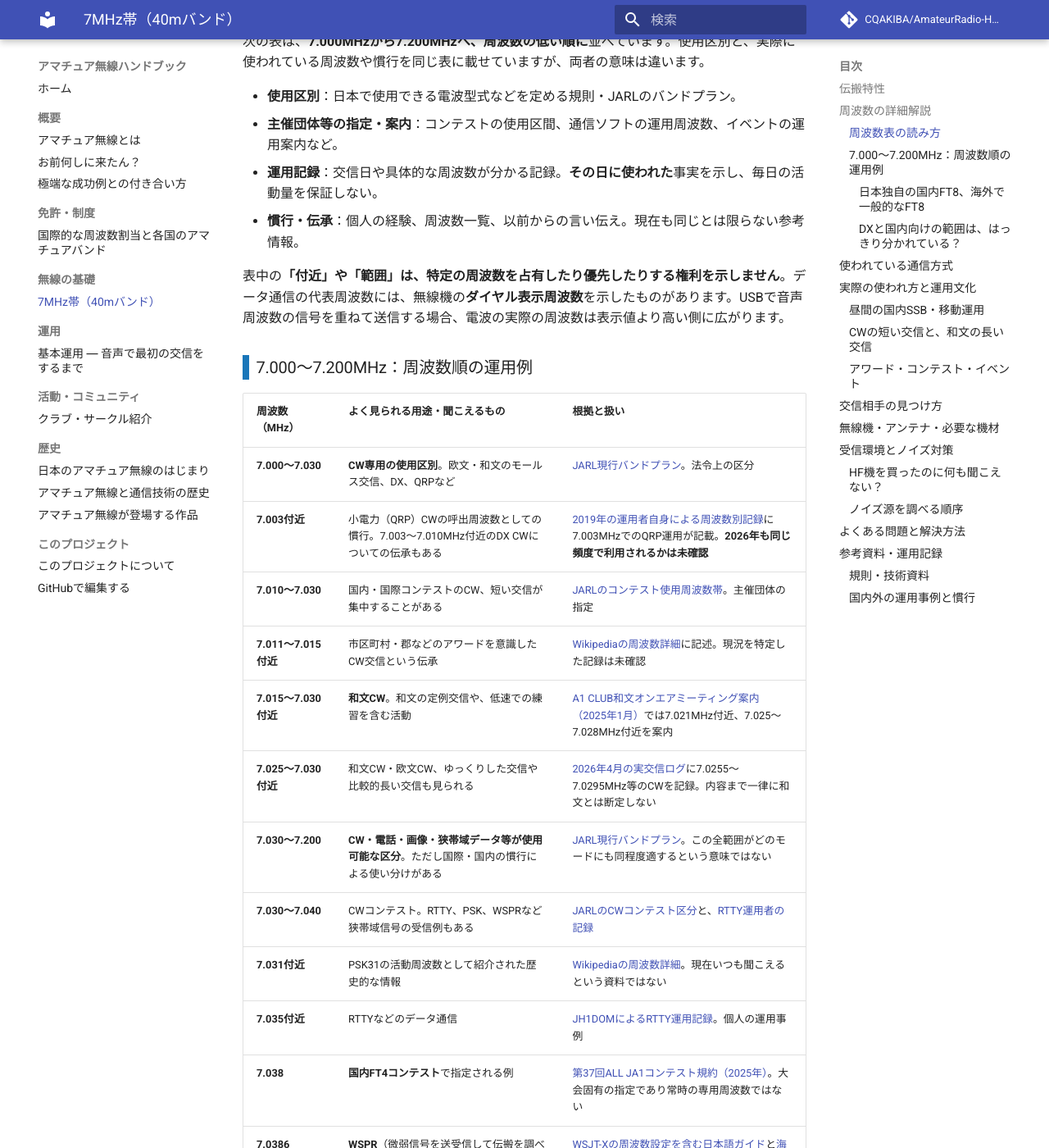
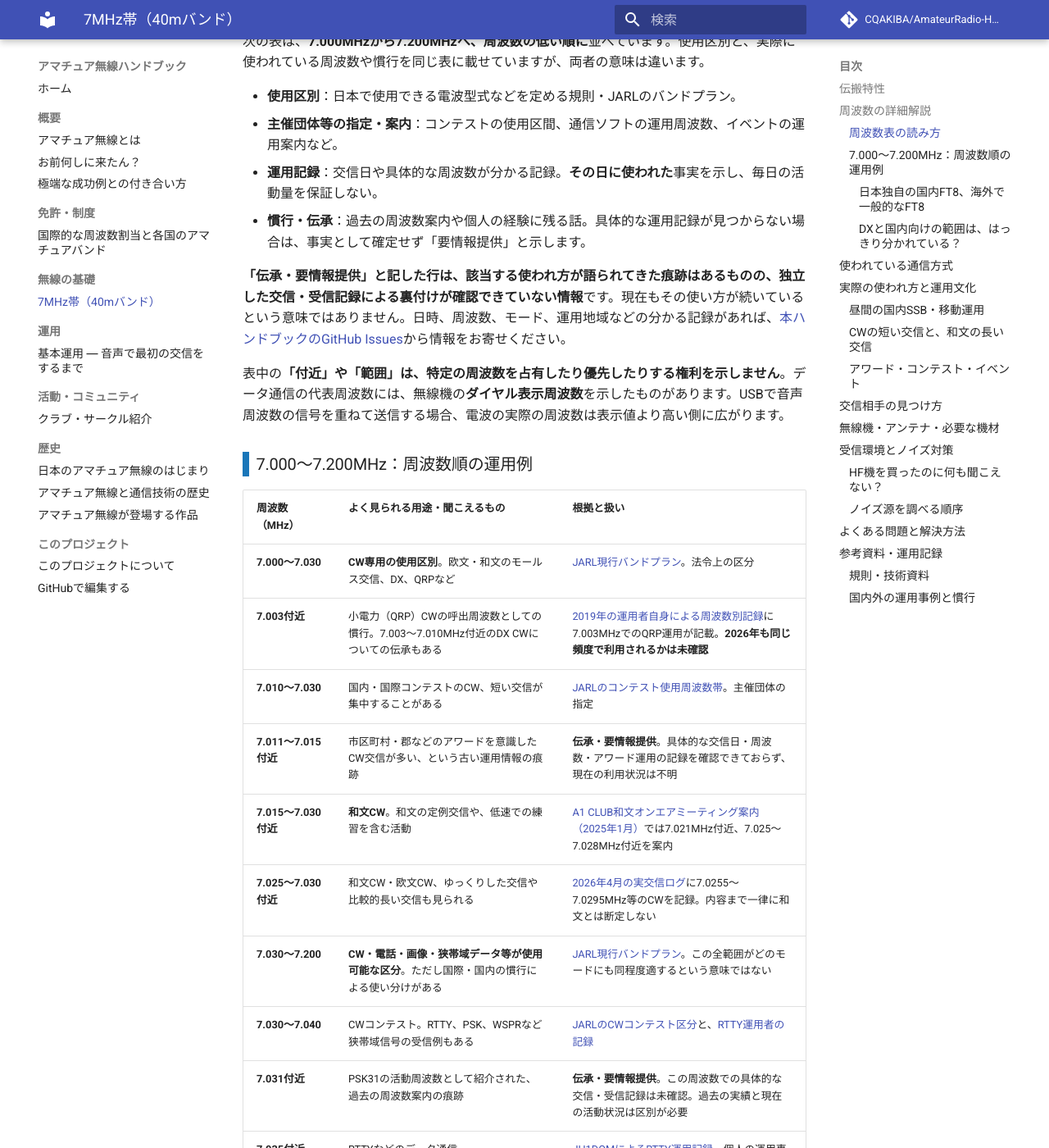
Before and after one commit to CQAKIBA/AmateurRadio-Handbook, an MkDocs documentation site: the page built from docs/02_無線の基礎/7MHz帯.md, in a window 1280 px wide and 1400 px high, scrolled down 1646 px. Shown: the whole window at 82% size. Built offline with MkDocs 1.6.1 and Material for MkDocs 9.7.7, drawn with Linux system fonts in a browser that asks for light colours; comment, search, counter and statistics services are not loaded; some of the changed text lies outside the part shown.

Commit message:
docs: flag Wikipedia-only 7MHz usage hints as unverified and drop article internal links

```diff
--- a/docs/02_無線の基礎/7MHz帯.md
+++ b/docs/02_無線の基礎/7MHz帯.md
@@ -40,7 +40,9 @@
 - **使用区別**：日本で使用できる電波型式などを定める規則・JARLのバンドプラン。
 - **主催団体等の指定・案内**：コンテストの使用区間、通信ソフトの運用周波数、イベントの運用案内など。
 - **運用記録**：交信日や具体的な周波数が分かる記録。**その日に使われた**事実を示し、毎日の活動量を保証しない。
-- **慣行・伝承**：個人の経験、周波数一覧、以前からの言い伝え。現在も同じとは限らない参考情報。
+- **慣行・伝承**：過去の周波数案内や個人の経験に残る話。具体的な運用記録が見つからない場合は、事実として確定せず「要情報提供」と示します。
+
+**「伝承・要情報提供」と記した行は、該当する使われ方が語られてきた痕跡はあるものの、独立した交信・受信記録による裏付けが確認できていない情報**です。現在もその使い方が続いているという意味ではありません。日時、周波数、モード、運用地域などの分かる記録があれば、[本ハンドブックのGitHub Issues](https://github.com/CQAKIBA/AmateurRadio-Handbook/issues)から情報をお寄せください。
 
 表中の**「付近」や「範囲」は、特定の周波数を占有したり優先したりする権利を示しません**。データ通信の代表周波数には、無線機の**ダイヤル表示周波数**を示したものがあります。USBで音声周波数の信号を重ねて送信する場合、電波の実際の周波数は表示値より高い側に広がります。
 
@@ -51,12 +53,12 @@
 | **7.000～7.030** | **CW専用の使用区別**。欧文・和文のモールス交信、DX、QRPなど | [JARL現行バンドプラン](https://www.jarl.org/Japanese/A_Shiryo/A-3_Band_Plan/A-3-0.htm)。法令上の区分 |
 | **7.003付近** | 小電力（QRP）CWの呼出周波数としての慣行。7.003～7.010MHz付近のDX CWについての伝承もある | [2019年の運用者自身による周波数別記録](https://jh0ill.muragon.com/entry/488.html)に7.003MHzでのQRP運用が記載。**2026年も同じ頻度で利用されるかは未確認** |
 | **7.010～7.030** | 国内・国際コンテストのCW、短い交信が集中することがある | [JARLのコンテスト使用周波数帯](https://www.jarl.org/Japanese/1_Tanoshimo/1-1_Contest/frequency.html)。主催団体の指定 |
-| **7.011～7.015付近** | 市区町村・郡などのアワードを意識したCW交信という伝承 | [Wikipediaの周波数詳細](https://ja.wikipedia.org/wiki/アマチュア無線の周波数詳細)に記述。現況を特定した記録は未確認 |
+| **7.011～7.015付近** | 市区町村・郡などのアワードを意識したCW交信が多い、という古い運用情報の痕跡 | **伝承・要情報提供**。具体的な交信日・周波数・アワード運用の記録を確認できておらず、現在の利用状況は不明 |
 | **7.015～7.030付近** | **和文CW**。和文の定例交信や、低速での練習を含む活動 | [A1 CLUB和文オンエアミーティング案内（2025年1月）](https://jf0rrh.com/entry/2025/01/02/165744)では7.021MHz付近、7.025～7.028MHz付近を案内 |
 | **7.025～7.030付近** | 和文CW・欧文CW、ゆっくりした交信や比較的長い交信も見られる | [2026年4月の実交信ログ](https://www.ne.jp/asahi/radio/7l2vpl/mode_contents/Giving_Back_Program_index.htm)に7.0255～7.0295MHz等のCWを記録。内容まで一律に和文とは断定しない |
 | **7.030～7.200** | **CW・電話・画像・狭帯域データ等が使用可能な区分**。ただし国際・国内の慣行による使い分けがある | [JARL現行バンドプラン](https://www.jarl.org/Japanese/A_Shiryo/A-3_Band_Plan/A-3-0.htm)。この全範囲がどのモードにも同程度適するという意味ではない |
 | **7.030～7.040** | CWコンテスト。RTTY、PSK、WSPRなど狭帯域信号の受信例もある | [JARLのCWコンテスト区分](https://www.jarl.org/Japanese/1_Tanoshimo/1-1_Contest/frequency.html)と、[RTTY運用者の記録](https://www.jh1dom.com/zakkan/zakkan_band_style_7.html) |
-| **7.031付近** | PSK31の活動周波数として紹介された歴史的な情報 | [Wikipediaの周波数詳細](https://ja.wikipedia.org/wiki/アマチュア無線の周波数詳細)。現在いつも聞こえるという資料ではない |
+| **7.031付近** | PSK31の活動周波数として紹介された、過去の周波数案内の痕跡 | **伝承・要情報提供**。この周波数での具体的な交信・受信記録は未確認。過去の実績と現在の活動状況は区別が必要 |
 | **7.035付近** | RTTYなどのデータ通信 | [JH1DOMによるRTTY運用記録](https://www.jh1dom.com/zakkan/zakkan_band_style_7.html)。個人の運用事例 |
 | **7.038** | **国内FT4コンテスト**で指定される例 | [第37回ALL JA1コンテスト規約（2025年）](https://ja1zlo.u-tokyo.org/allja1/37rule/)。大会固有の指定であり常時の専用周波数ではない |
 | **7.0386** | **WSPR**（微弱信号を送受信して伝搬を調べる） | [WSJT-Xの周波数設定を含む日本語ガイド](https://wsjt.sourceforge.io/wsjtx-doc/wsjtx-main-2.2.2_jp.pdf)と[海外の運用周波数一覧](https://www.k7uv.com/digitalfreq.html) |
@@ -67,10 +69,10 @@
 | **7.074** | **国際的なFT8**。海外の局が活動するほか、国内同士の交信も行われる | [WSJT-X日本語ユーザーガイド](https://wsjt.sourceforge.io/wsjtx-doc/wsjtx-main-2.2.2_jp.pdf)、[国内運用者の説明](https://ja4joe.livedoor.blog/archives/16922185.html)。国際慣行であって「海外局専用」の法令上の区分ではない |
 | **7.076付近** | **JT65**の運用周波数として知られる | [WSJT-X公式ユーザーガイド](https://wsjt.sourceforge.io/wsjtx-main_en.html)などの歴史的設定。FT8普及以前からの慣行で、現在の利用頻度は別途確認が必要 |
 | **7.078付近** | **JS8Call**など、短い定型交換より自由な文字通信を志向するデータ通信 | [海外のデータ通信周波数一覧](https://www.k7uv.com/digitalfreq.html)。特定地域で常時交信できる保証はない |
-| **7.080～7.100付近** | 国内の移動局・アワード交信が集まることがある、という経験的な区分 | [Wikipediaの周波数詳細](https://ja.wikipedia.org/wiki/アマチュア無線の周波数詳細)に記述。**固定的な区分や優先利用を示さない** |
+| **7.080～7.100付近** | 国内の移動局・アワード交信が集まることがある、という運用慣行の痕跡 | **伝承・要情報提供**。交信日時・運用地点等を伴う独立した記録は未確認。**固定的な区分や優先利用を示さない** |
 | **7.100～7.200** | **国内SSBの会話、移動局、アワード、外国との音声交信**。空き周波数は状況次第 | [2025年9月の7MHz SSB国内移動局との交信記録](https://ja3cgz.com/7mhzssbqso-portable6/)など。特定の日に混雑した実例がある |
-| **7.140～7.160付近** | 比較的長い会話（ラグチュー）という言い伝え | [Wikipediaの周波数詳細](https://ja.wikipedia.org/wiki/アマチュア無線の周波数詳細)。現在の占有・常用状況は未確認 |
-| **7.160～7.190付近** | 車載・移動運用が多いという言い伝え。近年の運用とは一致するとは限らない | [Wikipediaの周波数詳細](https://ja.wikipedia.org/wiki/アマチュア無線の周波数詳細)。場所・曜日・時間で変わる |
+| **7.140～7.160付近** | 比較的長い会話（ラグチュー）が多い、という言い伝えの痕跡 | **伝承・要情報提供**。日時・運用地域・モードを伴う記録は未確認。特定の利用者の専用区間ではない |
+| **7.160～7.190付近** | 車載局や移動運用局が多いという、過去の周波数案内の痕跡 | **伝承・要情報提供**。最近の車載・移動局による交信実例と、その頻度は未確認。場所・曜日・時間でも変わる |
 | **7.171付近** | **SSTV**（低速画像通信）で紹介される周波数 | [海外のSSTVソフトによる周波数案内](https://www.sstvaf.com/ja/faq)。毎日画像が聞こえるとは限らない |
 | **7.177 / 7.197** | **FreeDV**（デジタル音声）の活動周波数として案内されている | [FreeDV公式Reporter](https://qso.freedv.org/)と[2025年公式活動日の案内](https://sourceforge.net/p/freetel/mailman/message/59208377/)。世界の案内であり日本での常時活動を示すものではない |
 | **7.200（上端）** | **日本のアマチュアバンド上限**。その上側で外国局が聞こえても日本から送信はできない | [JARL現行バンドプラン](https://www.jarl.org/Japanese/A_Shiryo/A-3_Band_Plan/A-3-0.htm)。送信帯域が上限をはみ出さないことにも注意 |
@@ -210,6 +212,3 @@ PLCだけでなく、LED照明、ACアダプター、PC電源、充電器、太
 - [2026年4月のCW交信ログ](https://www.ne.jp/asahi/radio/7l2vpl/mode_contents/Giving_Back_Program_index.htm) — 7.02MHz台での実際の交信周波数と設備。
 - [7MHz SSBの国内移動局との交信（2025年）](https://ja3cgz.com/7mhzssbqso-portable6/) — 昼間の活発なSSBの一例。
 - [韓国のFreeDV運用解説（2026年）](https://hl5ky.github.io/etc/freedv/)／[FreeDV公式Reporter](https://qso.freedv.org/) — 海外の7MHzデジタル音声案内。
-- [Wikipedia：アマチュア無線の周波数詳細](https://ja.wikipedia.org/wiki/アマチュア無線の周波数詳細) — 和文・QRP・SSTV・ラグチューなどの運用慣行の記録。現時点で裏付けの弱いものも含まれるため、記事中では事実と伝承を区別して扱う。
-
-関連：[アマチュア無線とは](../00_概要/アマチュア無線とは.md)／[ハンドブック目次](../index.md)。
```
